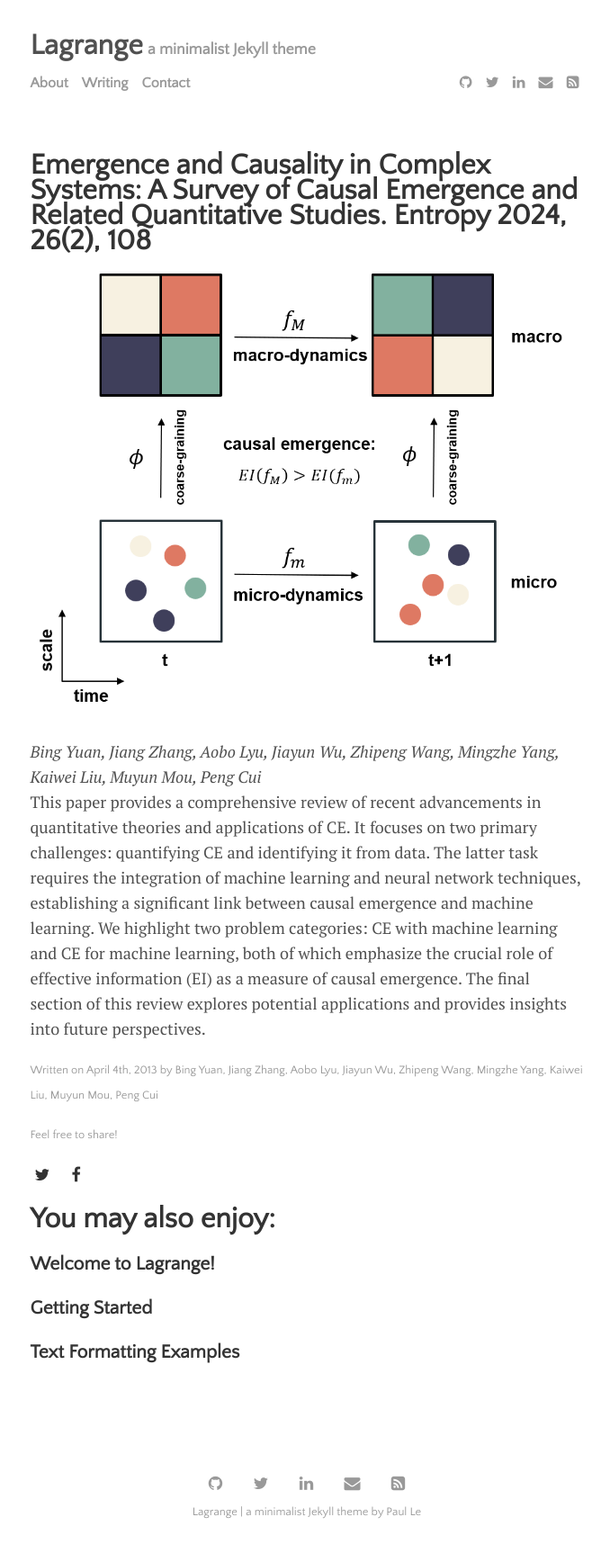
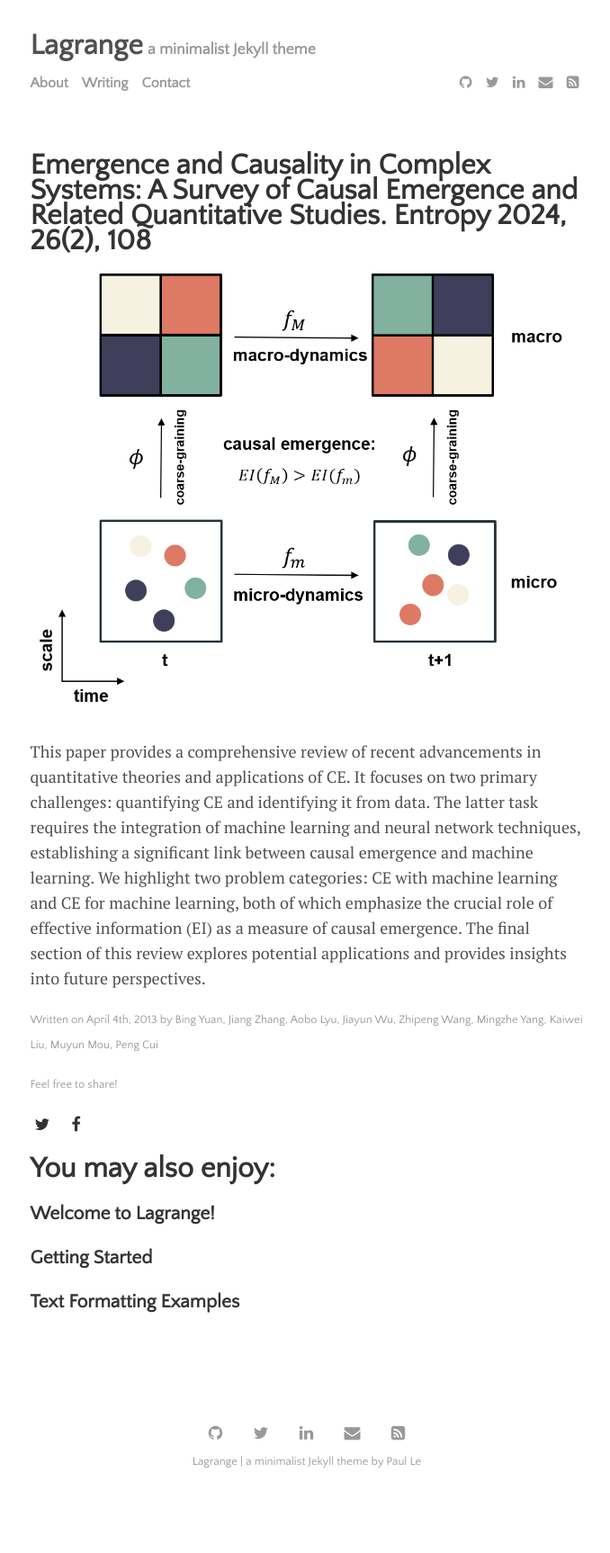
Before and after one commit to kilovoltage/kilovoltage.github.io, a Jekyll site: the page built from _posts/2013-04-04-about-the-author.md, in a window 1280 px wide. Shown: the whole page at 90% size, without its empty margins (299-977 px from the left). Built offline with Jekyll 4.4.1, drawn with Linux system fonts in a browser that asks for light colours; after the commit the page ends 1670 px from its top, so only the background shows below that.

Commit message:
Update 2013-04-04-about-the-author.md

```diff
--- a/_posts/2013-04-04-about-the-author.md
+++ b/_posts/2013-04-04-about-the-author.md
@@ -6,5 +6,4 @@ categories: journal
 tags: [documentation,sample]
 image: fig4.png
 ---
-*Bing Yuan, Jiang Zhang, Aobo Lyu, Jiayun Wu, Zhipeng Wang, Mingzhe Yang, Kaiwei Liu, Muyun Mou, Peng Cui*<br />
 This paper provides a comprehensive review of recent advancements in quantitative theories and applications of CE. It focuses on two primary challenges: quantifying CE and identifying it from data. The latter task requires the integration of machine learning and neural network techniques, establishing a significant link between causal emergence and machine learning. We highlight two problem categories: CE with machine learning and CE for machine learning, both of which emphasize the crucial role of effective information (EI) as a measure of causal emergence. The final section of this review explores potential applications and provides insights into future perspectives.
```
